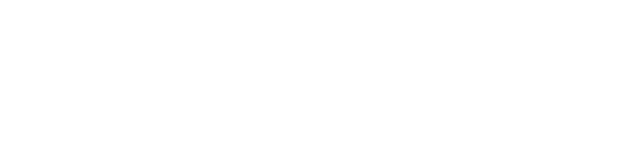
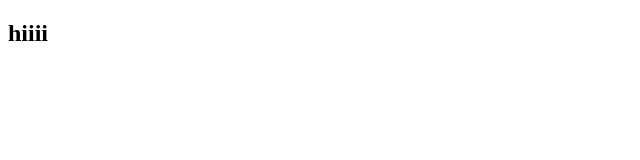
Before and after one commit to Praggodip/Web-devoloper-portfolio, a plain HTML site: page index.html in a window 1280 px wide. Shown: the full height of the page, 0-640 px from the left. Drawn offline with Linux system fonts and the light colour scheme.

Commit message:
added heading

```diff
--- a/index.html
+++ b/index.html
@@ -6,6 +6,8 @@
     <title>Document</title>
 </head>
 <body>
-
+    <header>
+        <h2>hiiii</h2>
+    </header>
 </body>
 </html>
```
